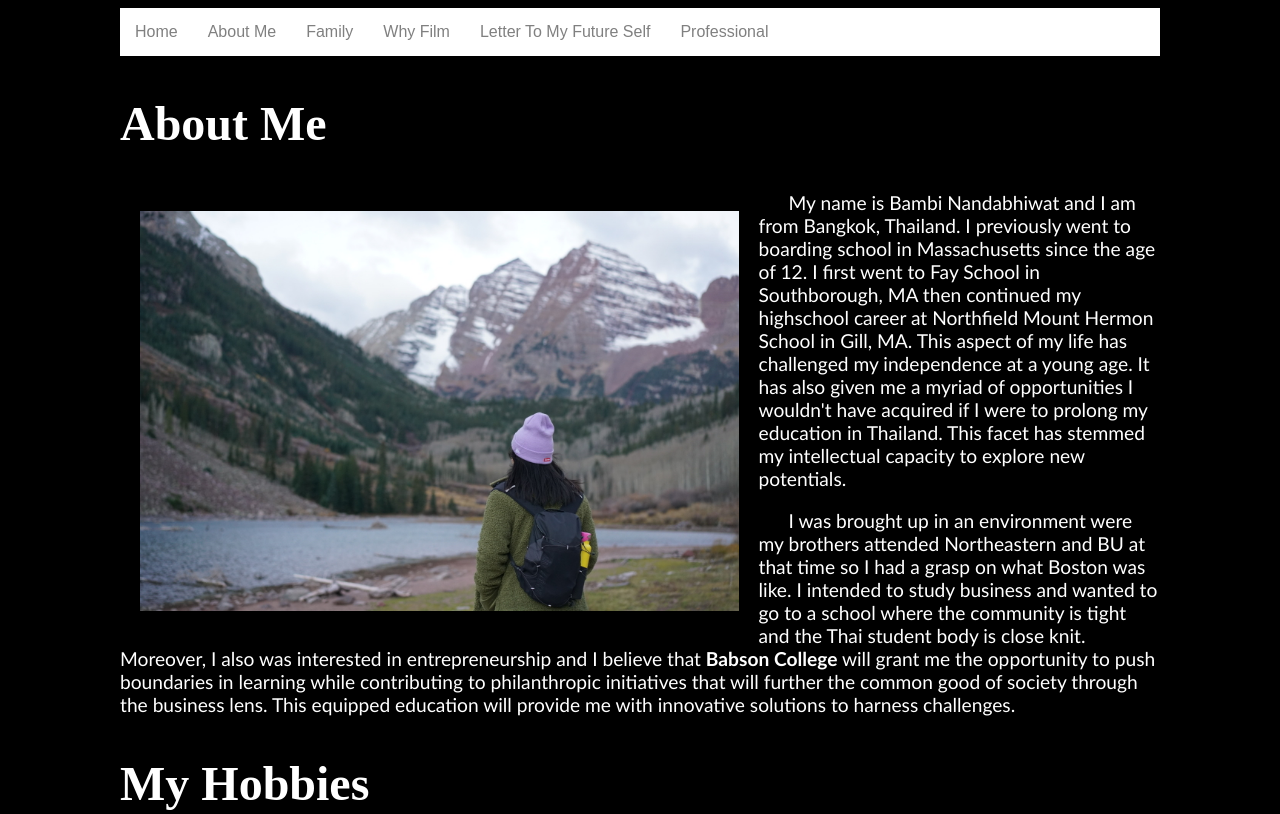
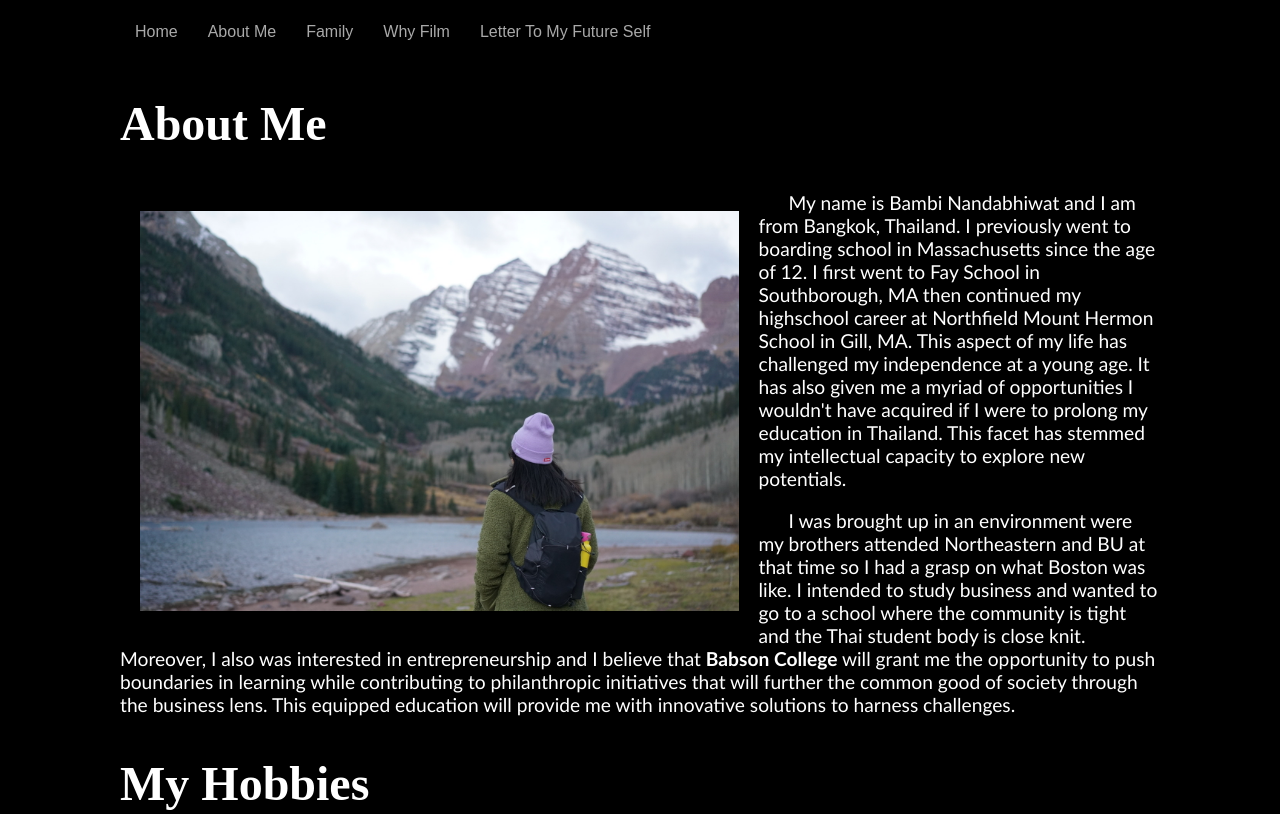
Before and after one commit to Nnandabhiwat1/WebTechProject, a plain HTML site: page aboutme.html in a window 1280 px wide. Shown: the top 814 px of the page. Drawn offline with Linux system fonts and the light colour scheme.

Commit message:
final project first draft

```diff
--- a/aboutme.html
+++ b/aboutme.html
@@ -18,8 +18,6 @@
             <li><a href="family.html">Family</a></li>
             <li><a href="whyfilm.html">Why Film</a></li>
             <li><a href="lettertomyfutureself.html">Letter To My Future Self</a></li>
-            <li><a href="professional.html">Professional</a></li>
-            </li>
         </ul>
     </nav>
     <div>
--- a/styles/aboutme.css
+++ b/styles/aboutme.css
@@ -1,4 +1,4 @@
-nav {
+nnav {
     background-color: white;
     display: flex;
     justify-content: space-between;
@@ -20,7 +20,7 @@ li {
 li a,
     .dropbutton {
     display: flex;
-    color: gray;
+    color: darkgrey;
     text-align: center;
     padding: 15px;
     text-decoration: none;
```
Also changed, not shown: home.html (+0 -1 lines), index.html (+1 -2 lines), whyfilm.html (+0 -1 lines), yosemite.html (+0 -1 lines), styles/letter.css (line endings or trailing spaces).
